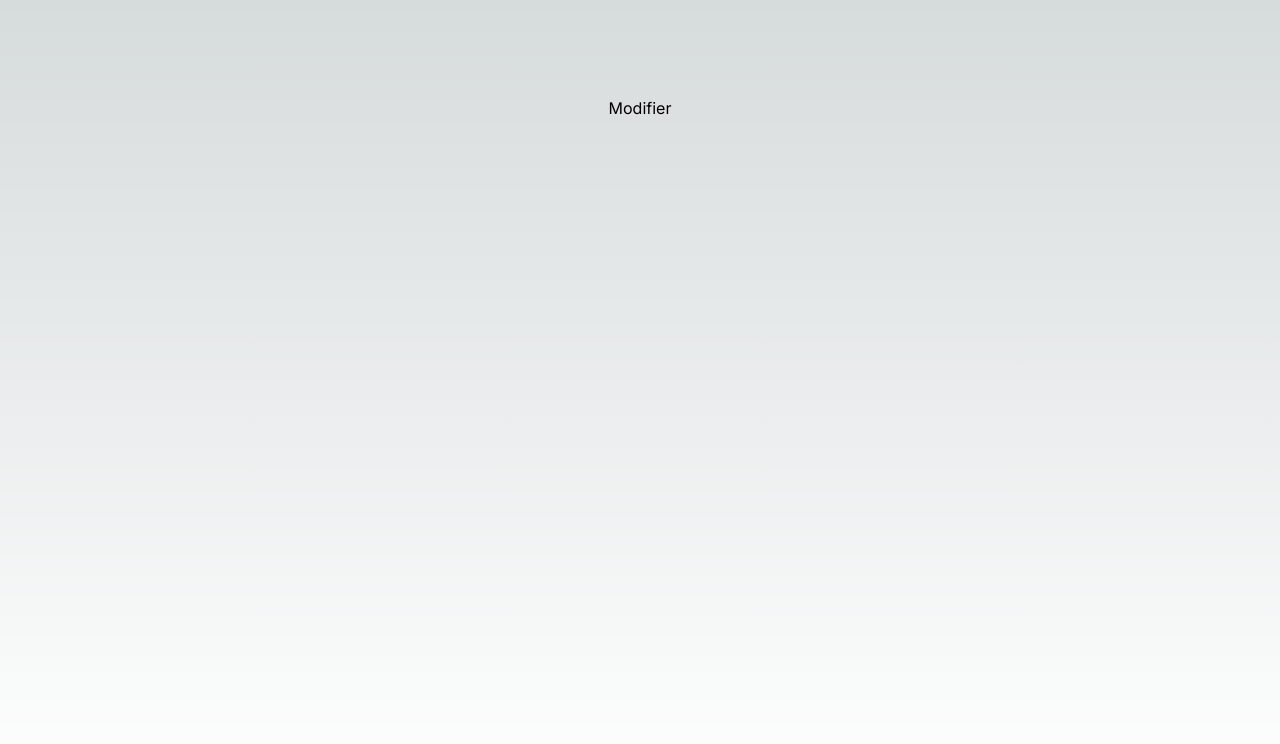
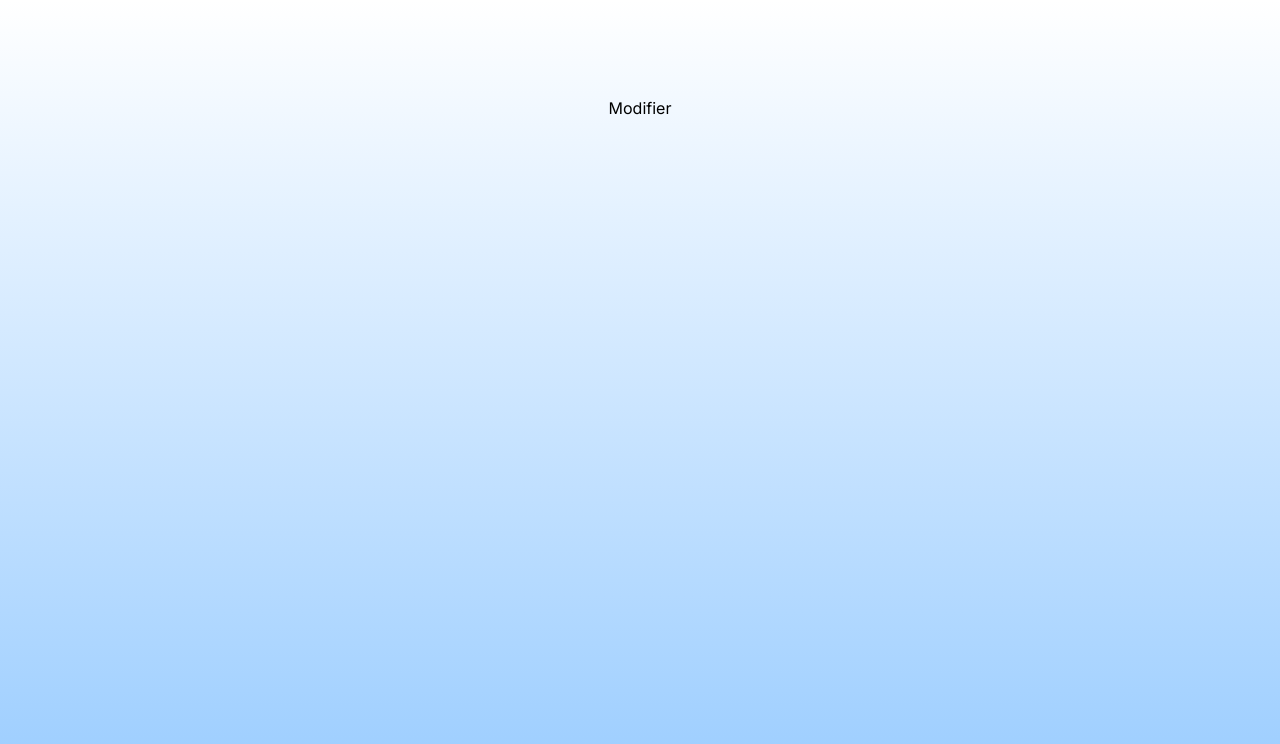
Before and after one commit to chrisPfaff/video-convert, a Next.js app: page /modifier in a window 1280 px wide. Shown: the top 744 px of the page. Built offline with nearby package versions, Linux system fonts and the light colour scheme.

Commit message:
changed light mode styles

```diff
--- a/src/app/globals.css
+++ b/src/app/globals.css
@@ -4,14 +4,14 @@
 
 :root {
   --foreground-rgb: 0, 0, 0;
-  --background-start-rgb: 214, 219, 220;
-  --background-end-rgb: 255, 255, 255;
+  --background-start-rgb: 255, 255, 255;
+  --background-end-rgb: 153, 204, 255;
 }
 
 @media (prefers-color-scheme: dark) {
   :root {
     --foreground-rgb: 255, 255, 255;
-    --background-start-rgb: 0, 0, 0;
+    --background-start-rgb: 64, 64, 64;
     --background-end-rgb: 0, 0, 0;
   }
 }
```
